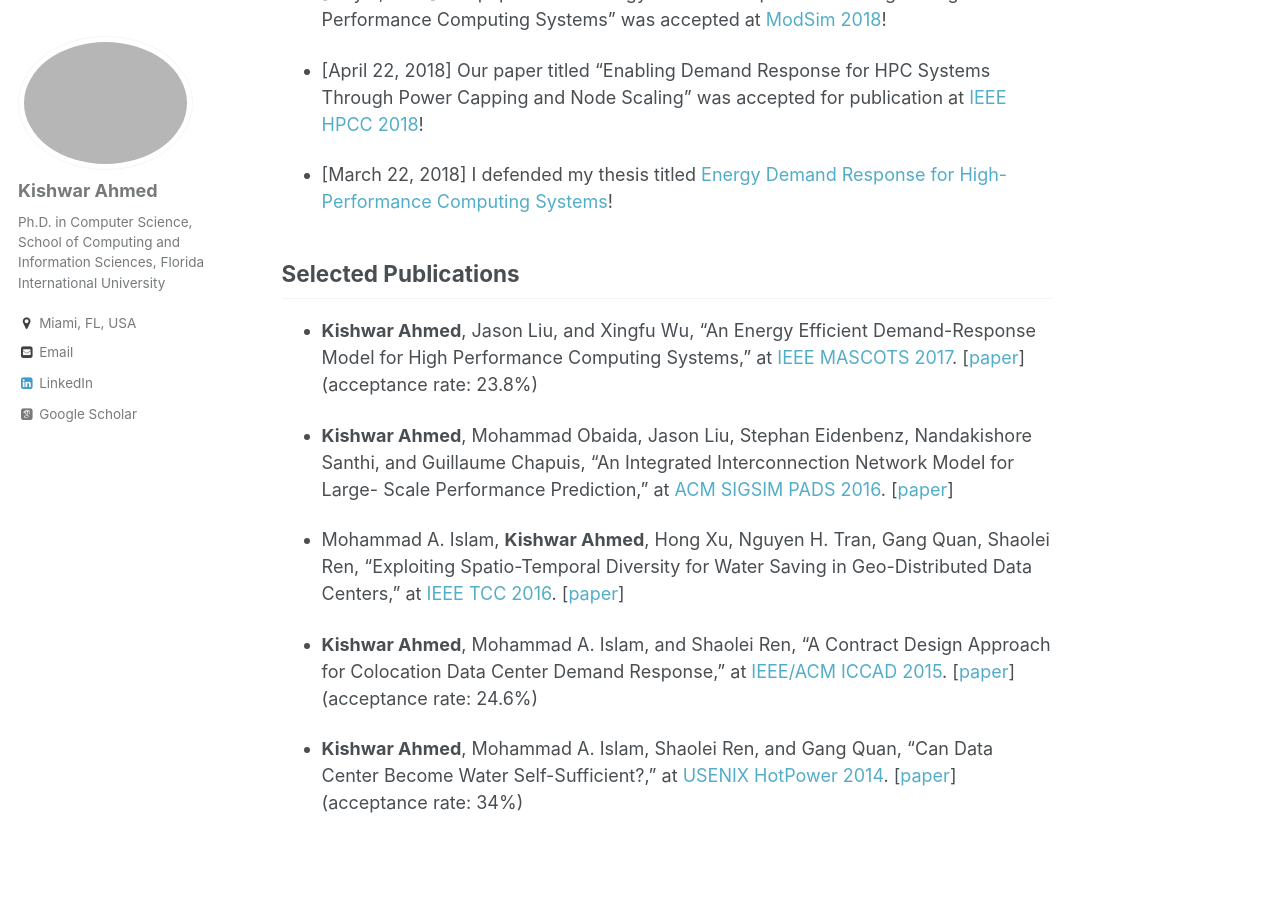
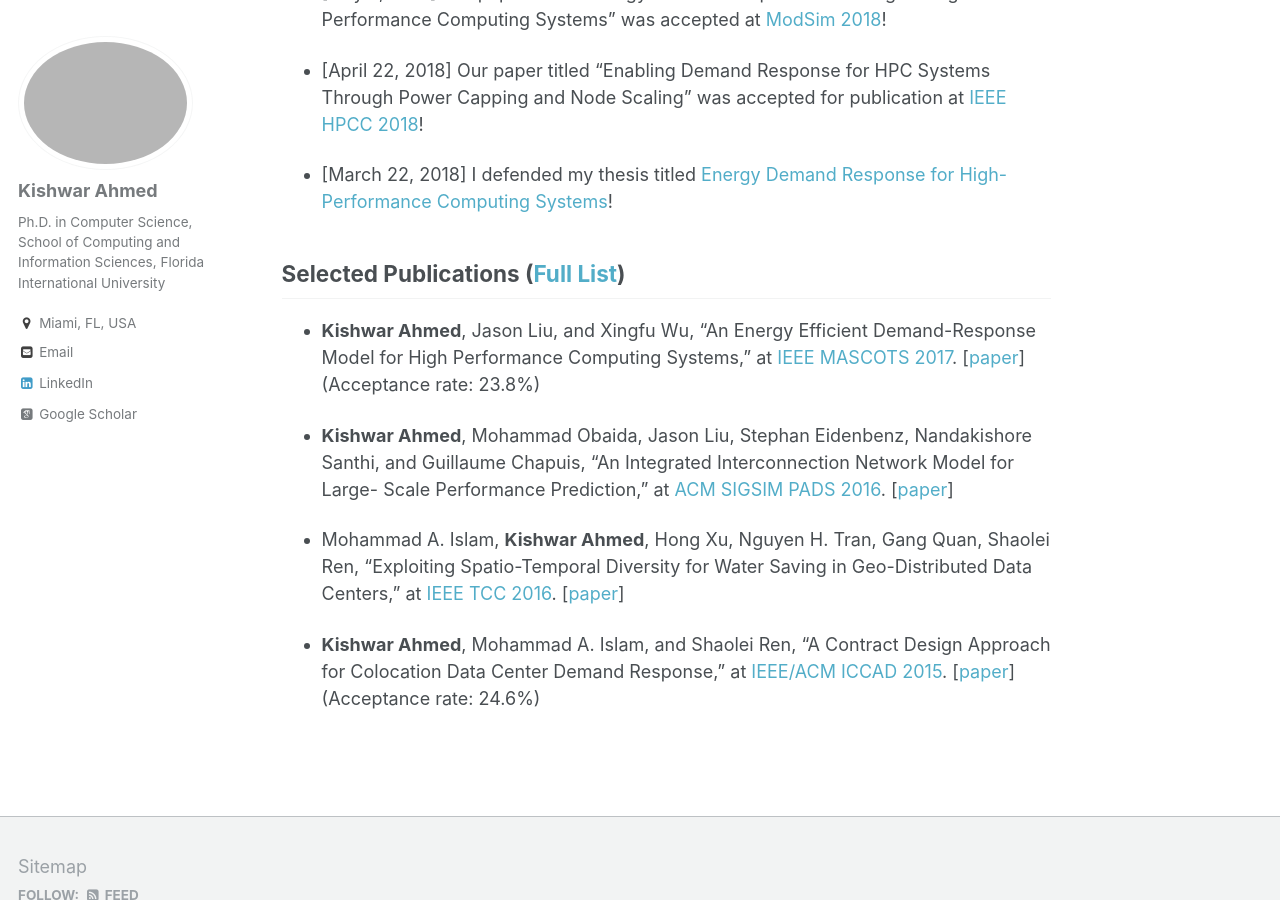
Before and after one commit to kishwarbd/kishwarbd.github.io, a Jekyll site: the page built from _pages/about.md, in a window 1280 px wide and 900 px high, scrolled down 743 px. Built offline with Jekyll 4.4.1, drawn with Linux system fonts in a browser that asks for light colours; some web fonts are replaced.

Commit message:
updates.

```diff
--- a/_pages/about.md
+++ b/_pages/about.md
@@ -33,14 +33,12 @@ For more information, please check out [Kishwar Ahmed’s Curriculum Vitae](http
 * [March 22, 2018] I defended my thesis titled [Energy Demand Response for High-Performance Computing Systems](http://digitalcommons.fiu.edu/etd/3569/)!
 
 
-## Selected Publications
+## Selected Publications ([Full List](https://kishwarbd.github.io/publications/))
 
-*  **Kishwar Ahmed**, Jason Liu, and Xingfu Wu, “An Energy Efficient Demand-Response Model for High Performance Computing Systems,” at [IEEE MASCOTS 2017](https://mascots2017.cs.ucalgary.ca/). [[paper](https://ieeexplore.ieee.org/document/8107444/)] (acceptance rate: 23.8%)
+*  **Kishwar Ahmed**, Jason Liu, and Xingfu Wu, “An Energy Efficient Demand-Response Model for High Performance Computing Systems,” at [IEEE MASCOTS 2017](https://mascots2017.cs.ucalgary.ca/). [[paper](https://ieeexplore.ieee.org/document/8107444/)] (Acceptance rate: 23.8%)
 
 * **Kishwar Ahmed**, Mohammad Obaida, Jason Liu, Stephan Eidenbenz, Nandakishore Santhi, and Guillaume Chapuis, “An Integrated Interconnection Network Model for Large- Scale Performance Prediction,” at [ACM SIGSIM PADS 2016](https://www.acm-sigsim-pads.org/). [[paper](https://dl.acm.org/citation.cfm?id=2901396)]
 
 * Mohammad A. Islam, **Kishwar Ahmed**, Hong Xu, Nguyen H. Tran, Gang Quan, Shaolei Ren, “Exploiting Spatio-Temporal Diversity for Water Saving in Geo-Distributed Data Centers,” at [IEEE TCC 2016](https://www.computer.org/web/tcc). [[paper](https://ieeexplore.ieee.org/document/7420641/)]
 
-* **Kishwar Ahmed**, Mohammad A. Islam, and Shaolei Ren, “A Contract Design Approach for Colocation Data Center Demand Response,” at [IEEE/ACM ICCAD 2015](https://iccad.com/). [[paper](https://ieeexplore.ieee.org/document/7372629/)] (acceptance rate: 24.6%)
-
-* **Kishwar Ahmed**, Mohammad A. Islam, Shaolei Ren, and Gang Quan, “Can Data Center Become Water Self-Sufficient?,” at [USENIX HotPower 2014](https://www.usenix.org/conference/hotpower14). [[paper](https://www.usenix.org/conference/hotpower14/technical-sessions/presentation/can-data-center-become-water-self-sufficient)] (acceptance rate: 34%)
+* **Kishwar Ahmed**, Mohammad A. Islam, and Shaolei Ren, “A Contract Design Approach for Colocation Data Center Demand Response,” at [IEEE/ACM ICCAD 2015](https://iccad.com/). [[paper](https://ieeexplore.ieee.org/document/7372629/)] (Acceptance rate: 24.6%)
```
Also changed, not shown: _pages/teaching.md (+3 -3 lines), 1 other file.
